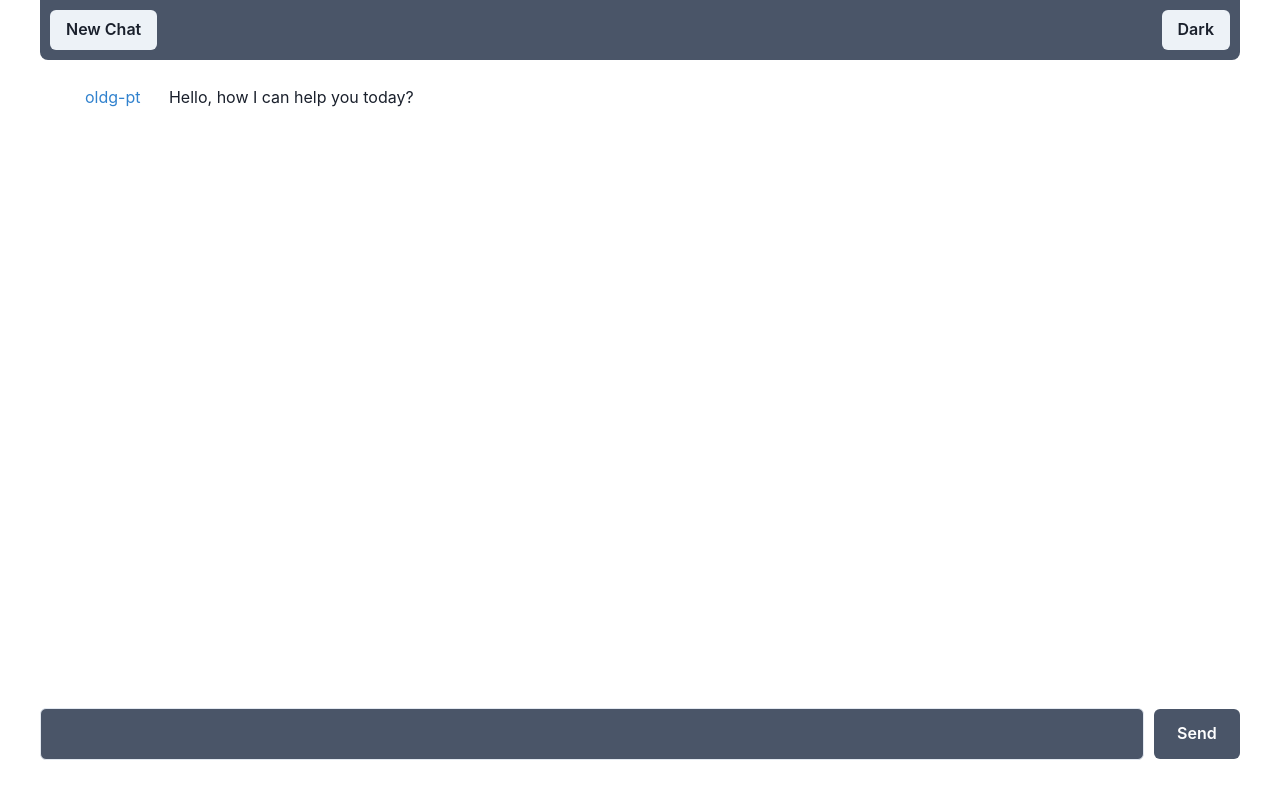
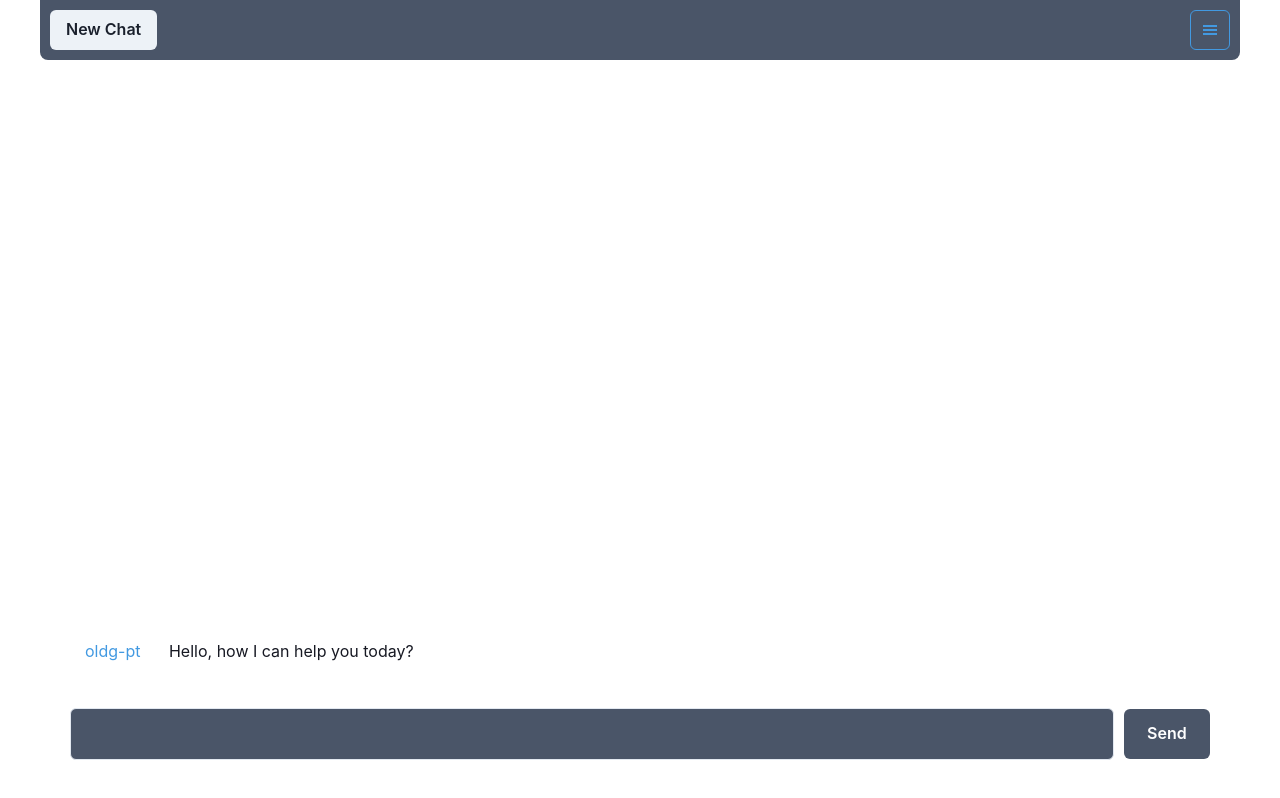
Before and after one commit to Old-G/chatOLDG-PT, a Next.js app: page / in a window 1280 px wide. Built offline with nearby package versions, Linux system fonts and the light colour scheme.

Commit message:
update styles, add new components

```diff
--- /dev/null
+++ b/components/ChatInput.tsx
@@ -0,0 +1,138 @@
+import { FormControl, Flex, Input, Button } from '@chakra-ui/react'
+import React, { SetStateAction, useCallback } from 'react'
+
+type ChatInputProps = {
+  input: string
+  setInput: (value: string) => void
+  chatLog: {
+    user: string
+    message: string
+  }[]
+  setChatLog: (value: any) => void
+  name: string | null
+}
+
+const ChatInput = ({
+  input,
+  setInput,
+  chatLog,
+  setChatLog,
+  name,
+}: ChatInputProps) => {
+  const handleSubmit = useCallback(
+    async (e: { preventDefault: () => void }) => {
+      e.preventDefault()
+      let chatLogNew = [...chatLog, { user: name || 'me', message: `${input}` }]
+
+      setInput('')
+      setChatLog(chatLogNew)
+
+      try {
+        const messages = chatLogNew
+          ?.map((message: { message: string }) => message.message)
+          .join('\n')
+
+        const response = await fetch('/api/openaiApi', {
+          method: 'POST',
+          headers: {
+            'Content-Type': 'application/json',
+          },
+          body: JSON.stringify({
+            message: messages,
+          }),
+        })
+
+        const data = await response.json()
+        setChatLog([...chatLogNew, { user: 'oldg-pt', message: data?.message }])
+
+        if (response.status !== 200) {
+          throw (
+            data.error ||
+            new Error(`Request failed with status ${response.status}`)
+          )
+        }
+      } catch (error: any) {
+        // Consider implementing your own error handling logic here
+        console.error(error)
+        alert(error.message)
+      }
+    },
+    [chatLog, input, name, setChatLog, setInput]
+  )
+
+  const handleKeydown = useCallback(
+    async (event: { key: string }) => {
+      if (event.key === 'Enter') {
+        let chatLogNew = [
+          ...chatLog,
+          { user: name || 'me', message: `${input}` },
+        ]
+
+        setInput('')
+        setChatLog(chatLogNew)
+
+        try {
+          const messages = chatLogNew
+            ?.map((message: { message: string }) => message.message)
+            .join('\n')
+
+          const response = await fetch('/api/openaiApi', {
+            method: 'POST',
+            headers: {
+              'Content-Type': 'application/json',
+            },
+            body: JSON.stringify({
+              message: messages,
+            }),
+          })
+
+          const data = await response.json()
+          setChatLog([
+            ...chatLogNew,
+            { user: 'oldg-pt', message: data?.message },
+          ])
+
+          if (response.status !== 200) {
+            throw (
+              data.error ||
+              new Error(`Request failed with status ${response.status}`)
+            )
+          }
+        } catch (error: any) {
+          // Consider implementing your own error handling logic here
+          console.error(error)
+          alert(error.message)
+        }
+      }
+    },
+    [chatLog, input, name, setChatLog, setInput]
+  )
+
+  return (
+    <FormControl pb='20px' bottom='20px' maxW='1200px'>
+      <Flex align='center'>
+        <Input
+          type='text'
+          onChange={(e) => setInput(e.target.value)}
+          value={input}
+          mr='10px'
+          onKeyDown={handleKeydown}
+          bgColor='gray.600'
+          p='25px'
+          color='gray.200'
+        />
+        <Button
+          onClick={handleSubmit}
+          bgColor='gray.600'
+          color='white'
+          p='25px'
+          _hover={{ color: 'gray.800' }}
+        >
+          Send
+        </Button>
+      </Flex>
+    </FormControl>
+  )
+}
+
+export default ChatInput
--- a/components/ChatMessage.tsx
+++ b/components/ChatMessage.tsx
@@ -1,4 +1,4 @@
-import { Flex, Text } from '@chakra-ui/react'
+import { Flex, Text, useColorMode } from '@chakra-ui/react'
 import React from 'react'
 
 type ChatMessageProps = {
@@ -7,6 +7,8 @@ type ChatMessageProps = {
 }
 
 const ChatMessage = ({ message, user }: ChatMessageProps) => {
+  const { colorMode } = useColorMode()
+
   return (
     <Flex
       w='full'
@@ -16,10 +18,17 @@ const ChatMessage = ({ message, user }: ChatMessageProps) => {
       p='15px'
       borderRadius={8}
     >
-      <Text color='blue.500' w='80px' mr='10px'>
+      <Text color='blue.400' w='80px' mr='10px'>
         {user || 'oldg-pt'}
       </Text>
-      <Text w='full'>{message}</Text>
+      <Text
+        color={
+          colorMode === 'dark' && user === 'oldg-pt' ? 'white' : 'gray.900'
+        }
+        w='full'
+      >
+        {message}
+      </Text>
     </Flex>
   )
 }
--- /dev/null
+++ b/components/MenuButton.tsx
@@ -0,0 +1,77 @@
+import {
+  Drawer,
+  DrawerOverlay,
+  DrawerContent,
+  DrawerCloseButton,
+  DrawerHeader,
+  DrawerBody,
+  Input,
+  DrawerFooter,
+  Button,
+  useColorMode,
+  Icon,
+  Flex,
+  Text,
+} from '@chakra-ui/react'
+import React, { useCallback, useEffect, useState } from 'react'
+import { BsMoonFill, BsSunFill } from 'react-icons/bs'
+
+type MenuButtonProps = {
+  isOpen: boolean
+  onClose: () => void
+  btnRef: any
+  username: string | null
+}
+
+const MenuButton = ({ isOpen, onClose, btnRef, username }: MenuButtonProps) => {
+  const { colorMode, toggleColorMode } = useColorMode()
+  const [name, setName] = useState('')
+
+  const handleChange = (e: { target: { value: any } }) => {
+    setName(e.target.value)
+  }
+
+  const handleSaveName = useCallback(() => {
+    localStorage.setItem('username', name)
+  }, [name])
+
+  return (
+    <Drawer
+      isOpen={isOpen}
+      placement='right'
+      onClose={onClose}
+      finalFocusRef={btnRef}
+    >
+      <DrawerOverlay />
+      <DrawerContent>
+        <DrawerCloseButton />
+        <DrawerHeader>Create your account</DrawerHeader>
+
+        <DrawerBody>
+          <Flex justify='end' mb='20px'>
+            <Icon
+              onClick={toggleColorMode}
+              as={colorMode === 'light' ? BsMoonFill : BsSunFill}
+              ml='5px'
+              h='25px'
+              w='25px'
+              cursor='pointer'
+            />
+          </Flex>
+          <Input placeholder='Update your name' onChange={handleChange} />
+        </DrawerBody>
+
+        <DrawerFooter>
+          <Button variant='outline' mr={3} onClick={onClose}>
+            Cancel
+          </Button>
+          <Button colorScheme='blue' onClick={handleSaveName}>
+            Save
+          </Button>
+        </DrawerFooter>
+      </DrawerContent>
+    </Drawer>
+  )
+}
+
+export default MenuButton
--- /dev/null
+++ b/hooks/useStorage.tsx
@@ -0,0 +1,29 @@
+import React, { useEffect, useState } from 'react'
+
+const useStorage = (storageName: string) => {
+  const [empty, setEmpty] = useState(true)
+
+  const checkStorage = (key: string) => {
+    const storedData = localStorage.getItem(key)
+    if (!storedData) {
+      setEmpty(true)
+      console.log('Local storage is empty')
+    } else {
+      setEmpty(false)
+    }
+  }
+
+  useEffect(() => {
+    // when app loaded
+    checkStorage(storageName)
+
+    // when storage updated
+    const handler = ({ key }: { key: any }) => checkStorage(key)
+    window.addEventListener('storage', handler)
+    return () => window.removeEventListener('storage', handler)
+  }, [storageName])
+
+  return { empty }
+}
+
+export default useStorage
--- a/package.json
+++ b/package.json
@@ -9,6 +9,7 @@
     "lint": "next lint"
   },
   "dependencies": {
+    "@chakra-ui/icons": "^2.0.15",
     "@chakra-ui/react": "2.4.2",
     "@emotion/react": "^11.10.5",
     "@emotion/styled": "^11.10.5",
@@ -24,6 +25,7 @@
     "openai": "^3.1.0",
     "react": "18.2.0",
     "react-dom": "18.2.0",
+    "react-icons": "^4.7.1",
     "typescript": "4.9.4"
   }
 }
--- a/pages/index.tsx
+++ b/pages/index.tsx
@@ -1,18 +1,19 @@
 import Head from 'next/head'
 import Image from 'next/image'
 import { Inter } from '@next/font/google'
-import styles from '../styles/Home.module.css'
-import { useCallback, useState } from 'react'
+import { useCallback, useEffect, useRef, useState } from 'react'
+import { GiHamburgerMenu } from 'react-icons/gi'
 import {
   Button,
   Flex,
-  FormControl,
-  Input,
-  Text,
+  IconButton,
   VStack,
-  useColorMode,
+  useDisclosure,
 } from '@chakra-ui/react'
 import ChatMessage from '../components/ChatMessage'
+import MenuButton from '../components/MenuButton'
+import ChatInput from '../components/ChatInput'
+import useStorage from '../hooks/useStorage'
 
 export default function Home() {
   const [input, setInput] = useState('')
@@ -22,7 +23,16 @@ export default function Home() {
       message: 'Hello, how I can help you today?',
     },
   ])
-  const { colorMode, toggleColorMode } = useColorMode()
+  const { isOpen, onOpen, onClose } = useDisclosure()
+  const btnRef = useRef(null)
+  const [name, setName] = useState<string | null>('')
+  const { empty } = useStorage('username')
+
+  useEffect(() => {
+    if (!empty) {
+      setName(localStorage.getItem('username'))
+    }
+  }, [empty])
 
   const handleClearChat = useCallback(() => {
     setChatLog([
@@ -32,92 +42,6 @@ export default function Home() {
       },
     ])
   }, [])
-
-  const handleSubmit = useCallback(
-    async (e: { preventDefault: () => void }) => {
-      e.preventDefault()
-      let chatLogNew = [...chatLog, { user: 'me', message: `${input}` }]
-
-      setInput('')
-      setChatLog(chatLogNew)
-
-      try {
-        const messages = chatLogNew
-          ?.map((message: { message: string }) => message.message)
-          .join('\n')
-
-        const response = await fetch('/api/openaiApi', {
-          method: 'POST',
-          headers: {
-            'Content-Type': 'application/json',
-          },
-          body: JSON.stringify({
-            message: messages,
-          }),
-        })
-
-        const data = await response.json()
-        setChatLog([...chatLogNew, { user: 'oldg-pt', message: data?.message }])
-
-        if (response.status !== 200) {
-          throw (
-            data.error ||
-            new Error(`Request failed with status ${response.status}`)
-          )
-        }
-      } catch (error: any) {
-        // Consider implementing your own error handling logic here
-        console.error(error)
-        alert(error.message)
-      }
-    },
-    [chatLog, input]
-  )
-
-  const handleKeydown = useCallback(
-    async (event: { key: string }) => {
-      if (event.key === 'Enter') {
-        let chatLogNew = [...chatLog, { user: 'me', message: `${input}` }]
-
-        setInput('')
-        setChatLog(chatLogNew)
-
-        try {
-          const messages = chatLogNew
-            ?.map((message: { message: string }) => message.message)
-            .join('\n')
-
-          const response = await fetch('/api/openaiApi', {
-            method: 'POST',
-            headers: {
-              'Content-Type': 'application/json',
-            },
-            body: JSON.stringify({
-              message: messages,
-            }),
-          })
-
-          const data = await response.json()
-          setChatLog([
-            ...chatLogNew,
-            { user: 'oldg-pt', message: data?.message },
-          ])
-
-          if (response.status !== 200) {
-            throw (
-              data.error ||
-              new Error(`Request failed with status ${response.status}`)
-            )
-          }
-        } catch (error: any) {
-          // Consider implementing your own error handling logic here
-          console.error(error)
-          alert(error.message)
-        }
-      }
-    },
-    [chatLog, input]
-  )
 
   return (
     <>
@@ -149,57 +73,48 @@ export default function Home() {
           borderBottomRadius={8}
         >
           <Button onClick={handleClearChat}>New Chat</Button>
-          <Button onClick={toggleColorMode}>
-            {colorMode === 'light' ? 'Dark' : 'Light'}
-          </Button>
+
+          <IconButton
+            variant='outline'
+            colorScheme='teal'
+            aria-label='Send email'
+            icon={<GiHamburgerMenu />}
+            color='blue.400'
+            ref={btnRef}
+            onClick={onOpen}
+          />
         </Flex>
 
-        <Flex flexDirection='column' w='full' justify='space-between' h='full'>
+        <Flex flexDirection='column' w='full' justify='end' h='100vh'>
           <VStack
             direction='column'
             align='left'
             spacing='10px'
             w='full'
             pt='70px'
-            pb='120px'
+            pb='50px'
           >
             {chatLog?.map((message, idx) => (
               <ChatMessage key={idx} {...message} />
             ))}
           </VStack>
 
-          <FormControl
-            pb='20px'
-            position='fixed'
-            bottom='20px'
-            left='50%'
-            transform='translate(-50%, 0)'
-            maxW='1200px'
-          >
-            <Flex align='center'>
-              <Input
-                type='text'
-                onChange={(e) => setInput(e.target.value)}
-                value={input}
-                mr='10px'
-                onKeyDown={handleKeydown}
-                bgColor='gray.600'
-                p='25px'
-                color='gray.200'
-              />
-              <Button
-                onClick={handleSubmit}
-                bgColor='gray.600'
-                color='white'
-                p='25px'
-                _hover={{ color: 'gray.800' }}
-              >
-                Send
-              </Button>
-            </Flex>
-          </FormControl>
+          <ChatInput
+            input={input}
+            setInput={setInput}
+            chatLog={chatLog}
+            setChatLog={setChatLog}
+            name={name}
+          />
         </Flex>
       </Flex>
+
+      <MenuButton
+        isOpen={isOpen}
+        onClose={onClose}
+        btnRef={btnRef}
+        username={name}
+      />
     </>
   )
 }
```
Also changed, not shown: 1 other file (tests, documents, lock files or other folders).
